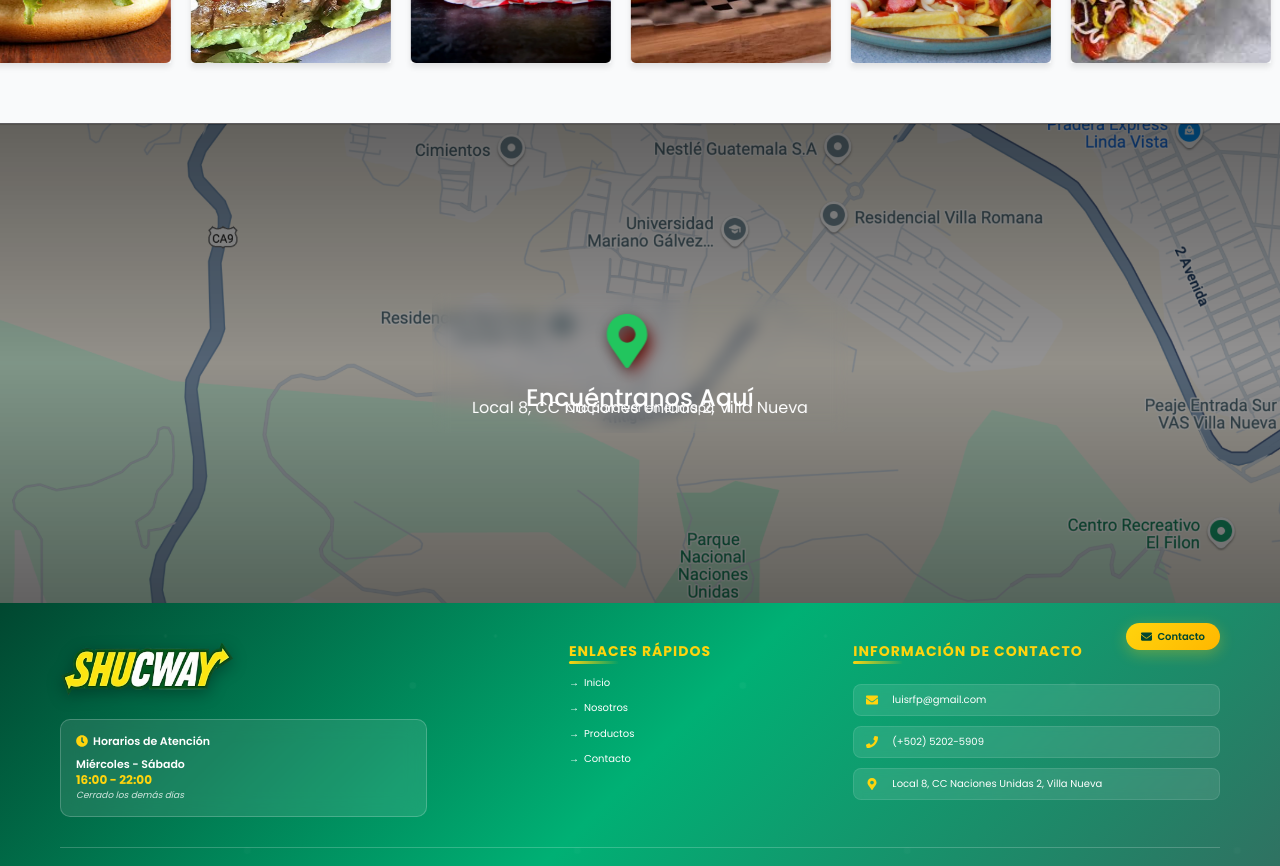
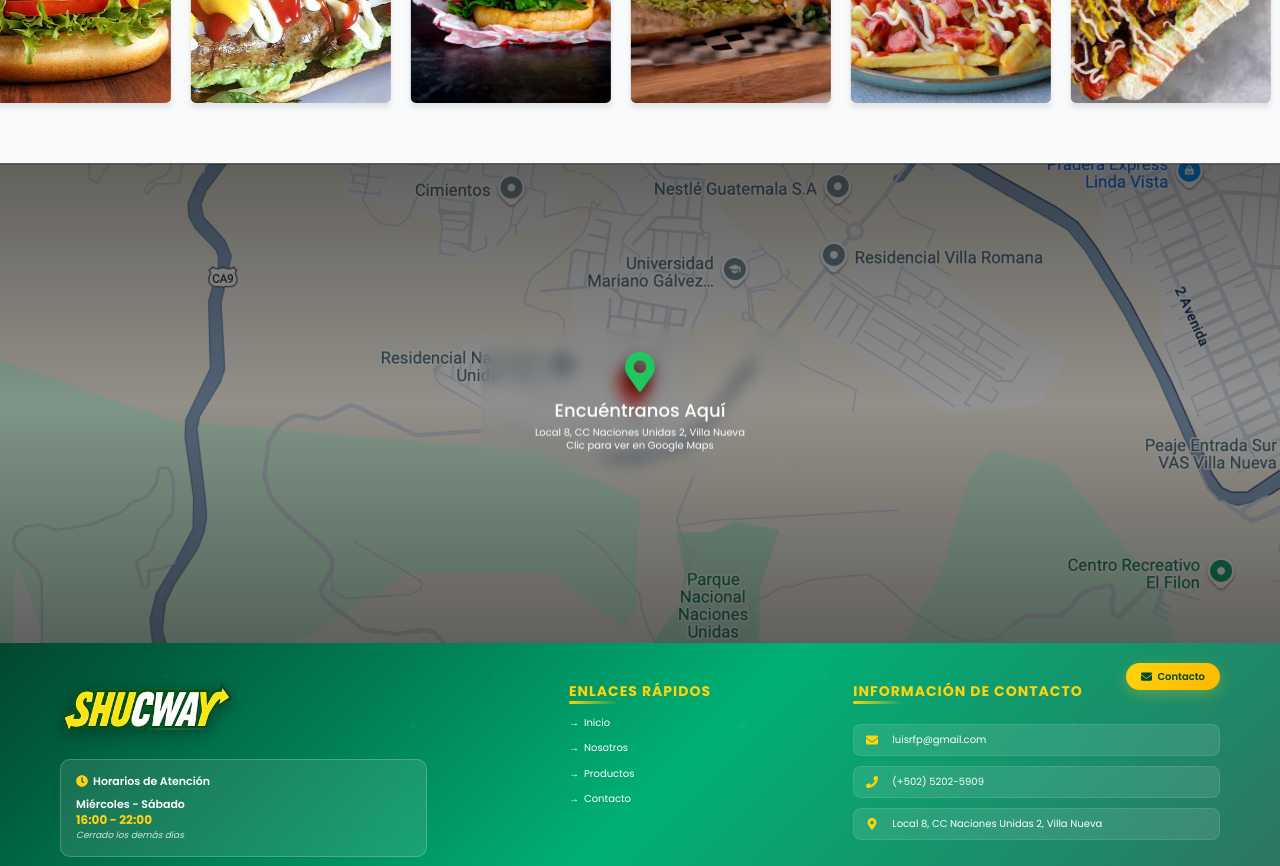
Before and after one commit to ccuxumg/shucway-app-deploy, a React (Vite) app in the folder frontend/: page / in a window 1280 px wide. Shown: the part 1380-2246 px from the top of the page. Built offline with nearby package versions, Linux system fonts and the light colour scheme.

Commit message:
Iconos en nosotros y mapa

```diff
--- a/frontend/src/website/pages/Contact.tsx
+++ b/frontend/src/website/pages/Contact.tsx
@@ -32,7 +32,7 @@ Mi nombre es: ${nombre}%0A
 Mi correo es: ${correo}%0A
 Mi mensaje es: ${mensaje}%0A`;
 
-            window.open(`https://wa.me/50256252922?text=${texto}`, "_blank");
+            window.open(`https://wa.me/50252025909?text=${texto}`, "_blank");
           }}>
             <input
               type="text"
--- a/frontend/src/website/pages/Home.css
+++ b/frontend/src/website/pages/Home.css
@@ -1,7 +1,7 @@
 /* Hero Section */
 .hero {
   position: relative;
-  height: 70vh;
+  height: 75vh;
   overflow: hidden;
   background-color: #22c55e;
 }
@@ -125,10 +125,85 @@
 .food-item:hover img { transform: scale(1.05); }
 
 /* Visit Section */
-.visit-section { position: relative; height: 60vh; color: white; display: flex; align-items: center; justify-content: center; text-align: center; margin: 0; overflow: hidden; width: 100%; }
-.map-overlay { position: absolute; top: -1px; left: -1px; width: calc(100% + 2px); height: calc(100% + 2px); background: linear-gradient(to bottom, rgba(0,0,0,.6) 0%, rgba(0,0,0,.4) 50%, rgba(0,0,0,.6) 100%); z-index: 1; pointer-events: none; }
-.visit-content { position: absolute; z-index: 2; padding: 2.5rem 4rem; border-radius: 1rem; top: 50%; left: 50%; transform: translate(-50%, -50%); min-width: 320px; text-align: center; backdrop-filter: blur(8px); }
-.location-icon { font-size: 5rem; color: #22c55e; margin-bottom: 3rem; margin-left: 130px; filter: drop-shadow(0 4px 6px rgba(0,0,0,.4)); }
+.visit-section {
+  position: relative;
+  color: white;
+  width: 100%;
+  height: 60vh;
+  overflow: hidden;
+  display: flex;
+  align-items: center;
+  justify-content: center;
+  text-align: center;
+  margin: 0;
+  padding: 0;
+  background: none; /* elimina cualquier color de fondo */
+  border: none;     /* asegura que no haya líneas visibles */
+}
+
+/* Imagen del mapa: ocupa todo el contenedor sin dejar bordes */
+.visit-map-img {
+  position: absolute;
+  top: 0;
+  left: 0;
+  width: 100%;
+  height: 100%;
+  object-fit: cover;
+  display: block;
+  border: none;
+}
+
+
+.map-overlay {
+  position: absolute;
+  inset: 0;
+  background: linear-gradient(to bottom, rgba(0, 0, 0, 0.6) 0%, rgba(0, 0, 0, 0.4) 50%, rgba(0, 0, 0, 0.6) 100%);
+  z-index: 1;
+  pointer-events: none;
+  animation: fadeOverlay 1.3s ease forwards;
+  opacity: 0;
+}
+
+.visit-content {
+  position: absolute;
+  top: 50%;
+  left: 50%;
+  transform: translate(-50%, -50%);
+  z-index: 2;
+  padding: 2.5rem 4rem;
+  border-radius: 1rem;
+  min-width: 320px;
+  text-align: center;
+  backdrop-filter: blur(8px);
+  animation: visitFadeUp 1s ease forwards;
+  opacity: 0;
+}
+
+.visit-content h2 {
+  font-size: 1.8rem;
+  margin-bottom: 0.5rem;
+}
+
+.visit-content p {
+  font-size: 1rem;
+  margin: 0.2rem 0;
+}
+
+
+/* Ícono centrado y animado correctamente */
+.location-icon {
+  font-size: 4rem;
+  color: #22c55e;
+  display: block;
+  margin: 0 auto 0.8rem; /* centrado y espaciado justo */
+  filter: drop-shadow(0 4px 6px rgba(0, 0, 0, 0.4));
+  animation: markerBounce 1.8s ease infinite;
+  position: relative;
+  left: 0;
+  top: 0;
+  background: none; /* elimina cualquier color de fondo */
+  border: none;
+}
 
 /* Animations */
 @keyframes slideIn { from { opacity: 0; transform: translateY(20px); } to { opacity: 1; transform: translateY(0); } }
@@ -140,18 +215,35 @@
 @media (max-width: 768px) { .mission-vision { grid-template-columns: 1fr; } .hero-title { font-size: 2rem; } .hero-subtitle { font-size: 1.2rem; } }
 @media (max-width: 640px) { .features-grid { grid-template-columns: 1fr; } .hero-buttons { flex-direction: column; } }
 
-/* Visit hover */
-.visit-map-link { display: block; width: 100%; height: 100%; position: relative; cursor: pointer; }
-.visit-map-img { width: 100%; height: 100%; object-fit: cover; transition: transform .4s ease-in-out, filter .4s ease-in-out; }
-.visit-map-link:hover .visit-map-img { transform: scale(1.05); filter: brightness(0.85); }
+/* Visit animations */
+@keyframes visitFadeUp {
+  0% {
+    opacity: 0;
+    transform: translate(-50%, -40%) scale(0.95);
+  }
+  100% {
+    opacity: 1;
+    transform: translate(-50%, -50%) scale(1);
+  }
+}
 
-/* Visit animations */
-@keyframes visitFadeUp { 0% { opacity: 0; transform: translate(-50%, -40%) scale(.95); } 100% { opacity: 1; transform: translate(-50%, -50%) scale(1); } }
-@keyframes markerBounce { 0% { transform: translateY(-10px) scale(1); } 50% { transform: translateY(0px) scale(1.1); } 100% { transform: translateY(-5px) scale(1); } }
-.visit-content { animation: visitFadeUp 1s ease forwards; opacity: 0; }
-.location-icon { animation: markerBounce 1.8s ease infinite; }
-.map-overlay { animation: fadeOverlay 1.3s ease forwards; opacity: 0; }
-@keyframes fadeOverlay { from { opacity: 0; } to { opacity: 1; } }
+@keyframes markerBounce {
+  0%, 100% {
+    transform: translateY(-5px);
+  }
+  50% {
+    transform: translateY(0);
+  }
+}
+
+@keyframes fadeOverlay {
+  from {
+    opacity: 0;
+  }
+  to {
+    opacity: 1;
+  }
+}
 
 /* Asegura que el slide activo quede arriba y reciba el mouse */
 .hero-slide {
@@ -176,6 +268,39 @@
   opacity: 1;
   transform: scale(1);
 
+  /* Ajuste de centrado vertical del texto en el hero */
+.hero-slide {
+  display: flex;
+  align-items: center;
+  justify-content: center;
+  text-align: center;
+}
+
+.hero-content {
+  position: relative;
+  top: -10px; /* <-- ajusta este valor (entre -10px y -30px según tu gusto) */
+  transform: translateY(-5%);
+}
+
+.hero-title {
+  line-height: 1.1; /* evita saltos de espacio entre líneas */
+}
+
+.hero-slide img {
+  object-fit: cover;
+  width: 100%;
+  height: 100%;
+  position: absolute;
+  top: 0;
+  left: 0;
+  z-index: 1;
+}
+
+.hero-content {
+  z-index: 2; /* asegura que quede encima de la imagen */
+}
+
+
   /* <- CLAVE: el activo sí recibe eventos y queda encima */
   pointer-events: auto;
   z-index: 2;
--- a/frontend/src/website/pages/Home.tsx
+++ b/frontend/src/website/pages/Home.tsx
@@ -149,7 +149,7 @@ const Home = () => {
       </section>
 
       {/* Visit Section */}
-      <section className="visit-section" style={{ lineHeight: 0, fontSize: 0 }}>
+      <section className="visit-section">
         <a
           href="https://maps.app.goo.gl/s5bHJLDKRp4qvboB6"
           target="_blank"
@@ -164,16 +164,17 @@ const Home = () => {
           <div className="map-overlay"></div>
           <div className="visit-content">
             <FaMapMarkerAlt className="location-icon" />
-            <h2 style={{ fontSize: '24px', margin: '0 0 10px' }}>Encuéntranos Aquí</h2>
-            <p style={{ fontSize: '16px', margin: 0 }}>
+            <h2>Encuéntranos Aquí</h2>
+            <p>
               Local 8, CC Naciones Unidas 2, Villa Nueva
             </p>
-            <p style={{ fontSize: '12px', margin: 0 }}>
-              Clic para ver en el mapa
+            <p>
+              Clic para ver en Google Maps
             </p>
           </div>
         </a>
       </section>
+
     </div>
   );
 };
--- a/package.json
+++ b/package.json
@@ -19,5 +19,8 @@
   },
   "devDependencies": {
     "concurrently": "^9.2.1"
+  },
+  "dependencies": {
+    "lucide-react": "^0.552.0"
   }
 }
```
Also changed, not shown: frontend/src/website/pages/About.tsx (+71 -18 lines), frontend/src/website/pages/About.css (line endings or trailing spaces), 1 other file (tests, documents, lock files or other folders).
